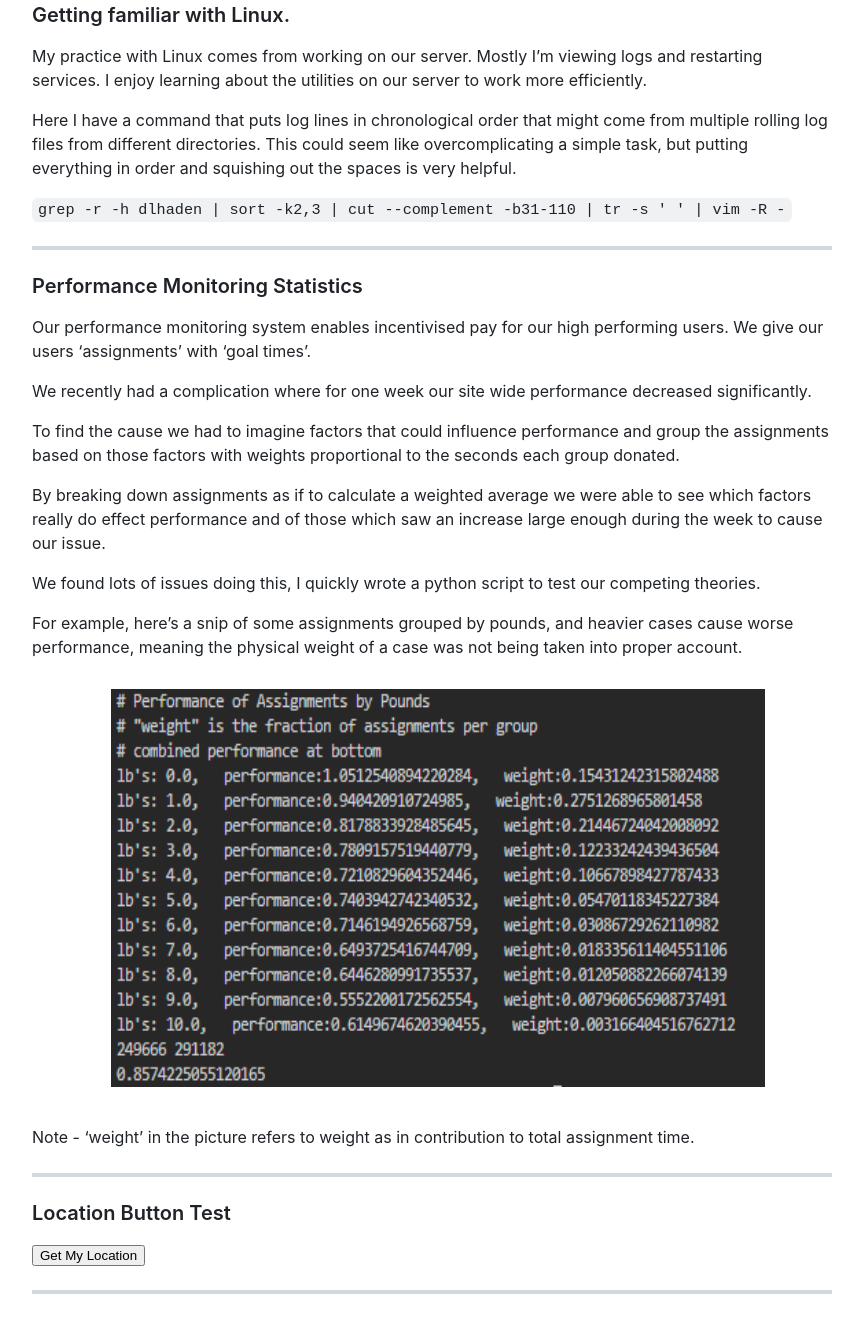
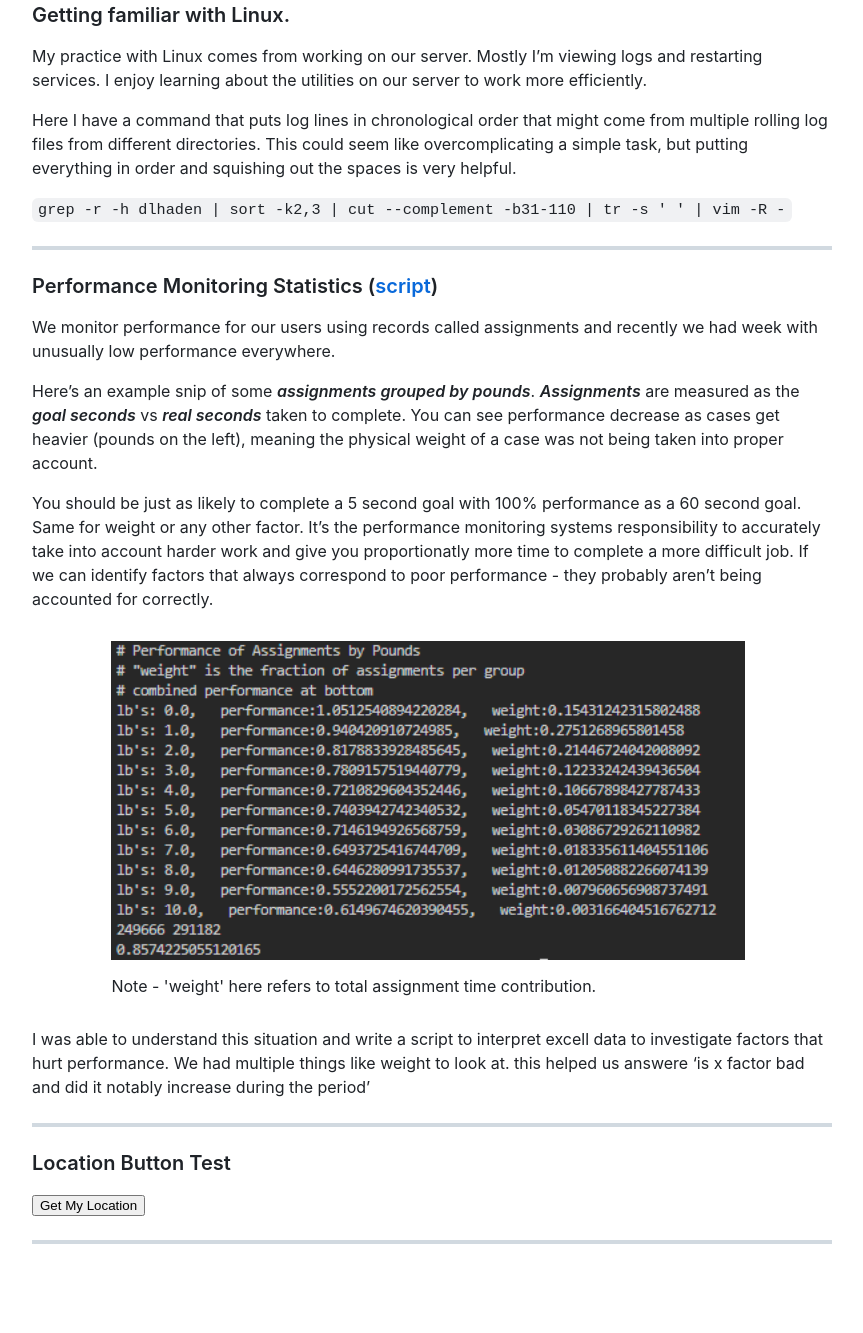
Before and after one commit to Max-Durbin/maxdurbin, a Jekyll site: the page built from index.md, in a window 1280 px wide and 1400 px high, scrolled down 3630 px. Shown: the top 1333 px of the window, without its empty margins (208-1071 px from the left). Built offline with Jekyll 4.4.1, drawn with Linux system fonts in a browser that asks for light colours; nearby versions of some CDN libraries.

Commit message:
cleaned the perf section up

```diff
--- a/index.md
+++ b/index.md
@@ -158,36 +158,43 @@ from different directories. This could seem like overcomplicating a simple task,
 
 ---
 
-### Performance Monitoring Statistics
+### Performance Monitoring Statistics ([script](https://github.com/Max-Durbin/share/blob/main/perf_monitoring_weighted_average_stats.py))
 
-Our performance monitoring system enables incentivised pay for our high performing users.
-We give our users 'assignments' with 'goal times'.
+We monitor performance for our users using records called assignments and recently we had week
+with unusually low performance everywhere.
 
-We recently had a complication where for one week our site wide performance decreased significantly.
-
-To find the cause we had to imagine factors that could influence performance and group the assignments
-based on those factors with weights proportional to the seconds each group donated.
-
-By breaking down assignments as if to calculate a weighted average we were able to see which
-factors really do effect performance and of those which saw an increase large enough during the week
-to cause our issue.
-
-We found lots of issues doing this, I quickly wrote a python script to test our competing theories.
-
-For example, here's a snip of some assignments grouped by pounds, and heavier cases cause worse performance, meaning the
+Here's an example snip of some **_assignments grouped by pounds_**.
+**_Assignments_** are measured as the **_goal seconds_** vs **_real seconds_** taken to complete.
+You can see performance decrease as cases get heavier (pounds on the left), meaning the
 physical weight of a case was not being taken into proper account.
 
-<div class="container" style="aspect-ratio: 16/9;">
- <div class="row row-11">
+You should be just as likely to complete a 5 second goal with 100% performance as a 60 second goal. Same for weight or any other factor.
+It's the performance monitoring systems responsibility to accurately take into account harder work and give you proportionatly more time to complete a more difficult job.
+If we can identify factors that always correspond to poor performance - they probably aren't being accounted for correctly.
+
+<div class="container" style="aspect-ratio: 16/8;">
+ <div class="row row-10">
   <div class="col-1"></div>
   <div class="col-10">
    <img style="height: 100%" src="{{'assets/images/Screenshot 2026-04-24 185140.png' | relative_url}}" alt="text_cw_out">
   </div>
   <div class="col-1"></div>
  </div>
+ <div class="row row-2">
+  <div class="col-1"></div>
+  <div class="col-10">
+  <p>
+Note - 'weight' here refers to total assignment time contribution.
+  </p>
+  </div>
+  <div class="col-1"></div>
+ </div>
 </div>
 
-Note - 'weight' in the picture refers to weight as in contribution to total assignment time.
+
+I was able to understand this situation and write a script to interpret excell data to investigate factors that hurt performance.
+We had multiple things like weight to look at. this helped us answere 'is x factor bad and did it notably increase during the period'
+
 
 ---
 
```
